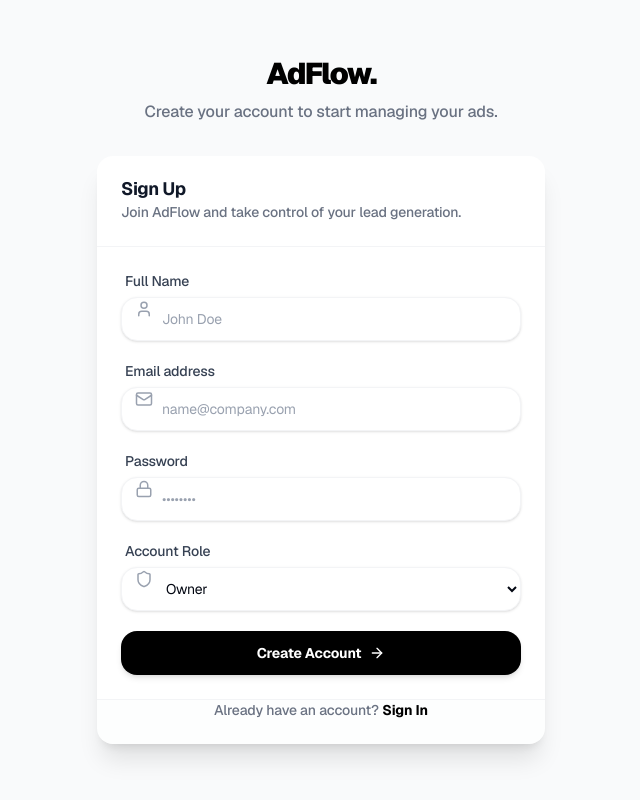
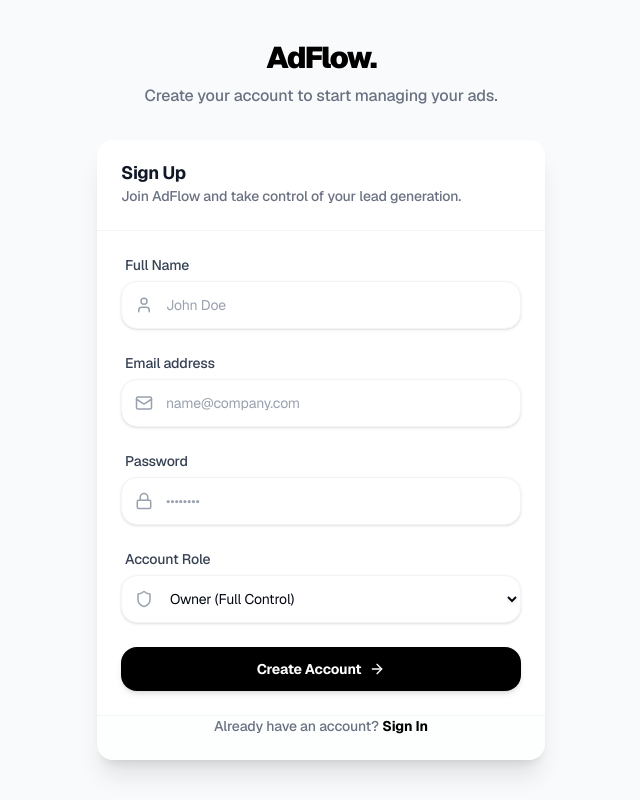
Before and after one commit to ankiiitt40/adflow-frontend, a Next.js app: page /signup in a window 1280 px wide. Shown: the whole page, without its empty margins (319-959 px from the left). Built offline with nearby package versions, Linux system fonts and the light colour scheme; no server answers.

Commit message:
ui_fix_icon_center_alignment

```diff
--- a/src/app/login/page.tsx
+++ b/src/app/login/page.tsx
@@ -59,31 +59,25 @@
                         <CardDescription>Enter your credentials to access your dashboard.</CardDescription>
                     </CardHeader>
                     <CardContent>
-                        <form onSubmit={handleLogin} className="space-y-5">
-                            <div className="relative">
-                                <Mail className="absolute left-3.5 top-[38px] -translate-y-1/2 text-gray-400 z-10" size={18} />
+                        <form onSubmit={handleLogin} className="space-y-6">
                             <Input
                                 label="Email address"
                                 type="email"
                                 placeholder="name@company.com"
-                                    className="pl-10"
+                                icon={<Mail size={18} />}
                                 value={email}
                                 onChange={(e) => setEmail(e.target.value)}
                                 required
                             />
-                            </div>
-                            <div className="relative">
-                                <Lock className="absolute left-3.5 top-[38px] -translate-y-1/2 text-gray-400 z-10" size={18} />
                             <Input
                                 label="Password"
                                 type="password"
                                 placeholder="••••••••"
-                                    className="pl-10"
+                                icon={<Lock size={18} />}
                                 value={password}
                                 onChange={(e) => setPassword(e.target.value)}
                                 required
                             />
-                            </div>
                             {error && <p className="text-xs text-red-500 font-bold text-center mt-2">{error}</p>}
                             <Button type="submit" className="w-full h-11 text-sm font-bold" isLoading={loading}>
                                 Sign In
--- a/src/app/signup/page.tsx
+++ b/src/app/signup/page.tsx
@@ -58,54 +58,47 @@
                         <CardDescription>Join AdFlow and take control of your lead generation.</CardDescription>
                     </CardHeader>
                     <CardContent>
-                        <form onSubmit={handleSignup} className="space-y-5">
-                            <div className="relative">
-                                <User className="absolute left-3.5 top-[38px] -translate-y-1/2 text-gray-400 z-10" size={18} />
+                        <form onSubmit={handleSignup} className="space-y-6">
                             <Input
                                 label="Full Name"
                                 placeholder="John Doe"
-                                    className="pl-10"
+                                icon={<User size={18} />}
                                 value={name}
                                 onChange={(e) => setName(e.target.value)}
                                 required
                             />
-                            </div>
-                            <div className="relative">
-                                <Mail className="absolute left-3.5 top-[38px] -translate-y-1/2 text-gray-400 z-10" size={18} />
                             <Input
                                 label="Email address"
                                 type="email"
                                 placeholder="name@company.com"
-                                    className="pl-10"
+                                icon={<Mail size={18} />}
                                 value={email}
                                 onChange={(e) => setEmail(e.target.value)}
                                 required
                             />
-                            </div>
-                            <div className="relative">
-                                <Lock className="absolute left-3.5 top-[38px] -translate-y-1/2 text-gray-400 z-10" size={18} />
                             <Input
                                 label="Password"
                                 type="password"
                                 placeholder="••••••••"
-                                    className="pl-10"
+                                icon={<Lock size={18} />}
                                 value={password}
                                 onChange={(e) => setPassword(e.target.value)}
                                 required
                             />
-                            </div>
-                            <div className="relative">
-                                <Shield className="absolute left-3.5 top-[38px] -translate-y-1/2 text-gray-400 z-10" size={18} />
                             <div className="space-y-1.5">
                                 <label className="block text-sm font-medium text-gray-700 ml-1">Account Role</label>
+                                <div className="relative group">
+                                    <div className="absolute left-3.5 top-1/2 -translate-y-1/2 text-gray-400 z-10 transition-colors group-focus-within:text-black">
+                                        <Shield size={18} />
+                                    </div>
                                     <select
-                                        className="flex h-11 w-full rounded-2xl border border-gray-200 bg-white pl-10 px-3 py-2 text-sm focus:outline-none focus:ring-2 focus:ring-black focus:ring-offset-2 transition-all shadow-sm hover:border-gray-300"
+                                        className="flex h-12 w-full rounded-2xl border border-gray-200 bg-white pl-11 px-3 py-2 text-sm focus:outline-none focus:ring-2 focus:ring-black focus:ring-offset-2 transition-all shadow-sm hover:border-gray-300"
                                         value={role}
                                         onChange={(e) => setRole(e.target.value)}
                                     >
-                                        <option value="Owner">Owner</option>
+                                        <option value="Owner">Owner (Full Control)</option>
                                         <option value="Manager">Manager</option>
-                                        <option value="Agent">Agent</option>
+                                        <option value="Agent">Agent (Sales Seat)</option>
                                     </select>
                                 </div>
                             </div>
--- a/src/components/ui/Input.tsx
+++ b/src/components/ui/Input.tsx
@@ -1,13 +1,14 @@
-import { InputHTMLAttributes, forwardRef } from 'react';
+import { InputHTMLAttributes, forwardRef, ReactNode } from 'react';
 import { cn } from '@/lib/utils';
 
 export interface InputProps extends InputHTMLAttributes<HTMLInputElement> {
     label?: string;
     error?: string;
+    icon?: ReactNode;
 }
 
 const Input = forwardRef<HTMLInputElement, InputProps>(
-    ({ className, label, error, type, ...props }, ref) => {
+    ({ className, label, error, type, icon, ...props }, ref) => {
         return (
             <div className="w-full">
                 {label && (
@@ -15,18 +16,26 @@
                         {label}
                     </label>
                 )}
+                <div className="relative group">
+                    {icon && (
+                        <div className="absolute left-3.5 top-1/2 -translate-y-1/2 text-gray-400 z-10 transition-colors group-focus-within:text-black">
+                            {icon}
+                        </div>
+                    )}
                     <input
                         type={type}
                         className={cn(
-                        'flex h-11 w-full rounded-2xl border border-gray-200 bg-white px-3 py-2 text-sm ring-offset-white placeholder:text-gray-400 focus:outline-none focus:ring-2 focus:ring-black focus:ring-offset-2 disabled:cursor-not-allowed disabled:opacity-50 transition-all duration-200 shadow-sm hover:border-gray-300',
+                            'flex h-12 w-full rounded-2xl border border-gray-200 bg-white px-3 py-2 text-sm ring-offset-white placeholder:text-gray-400 focus:outline-none focus:ring-2 focus:ring-black focus:ring-offset-2 disabled:cursor-not-allowed disabled:opacity-50 transition-all duration-200 shadow-sm hover:border-gray-300',
+                            icon ? 'pl-11' : '',
                             error ? 'border-red-500 focus:ring-red-500' : '',
                             className
                         )}
                         ref={ref}
                         {...props}
                     />
+                </div>
                 {error && (
-                    <p className="mt-1.5 text-xs text-red-500 ml-1">
+                    <p className="mt-1.5 text-xs text-red-500 ml-1 font-bold">
                         {error}
                     </p>
                 )}
```
Lines whose indentation alone changed are shown as unchanged.
